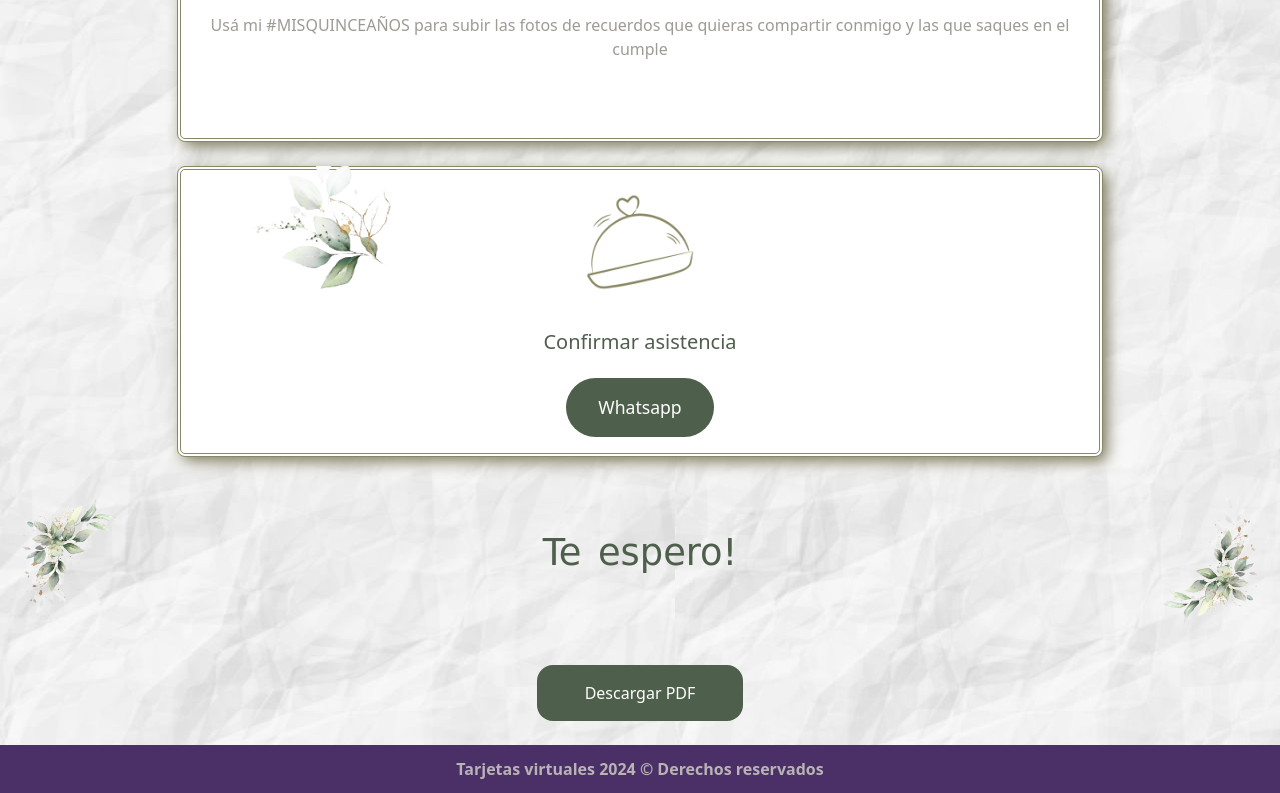
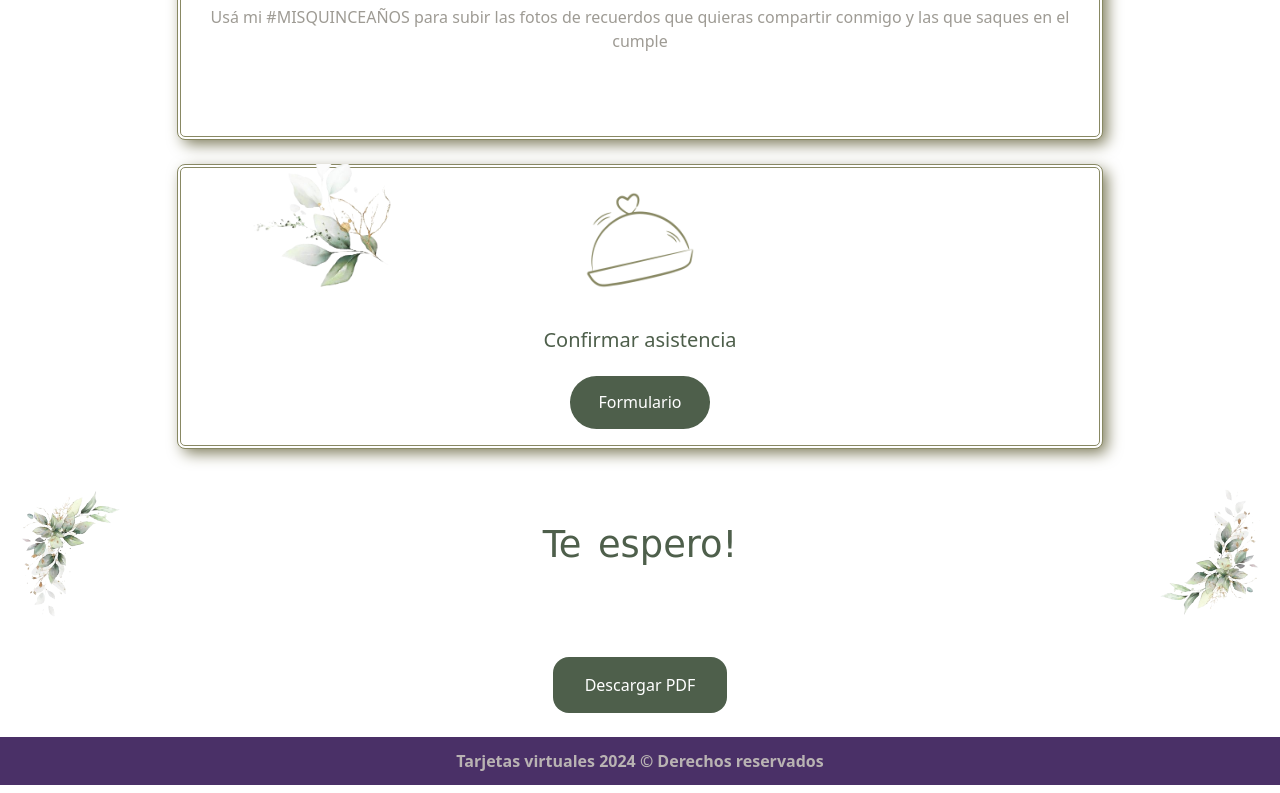
Before and after one commit to loubillone/demo-tarjeta, a plain HTML site: page index.html in a window 1280 px wide. Shown: the part 1513-2306 px from the top of the page. Drawn offline with nearby package versions, Linux system fonts and the light colour scheme; a web font is replaced by a local one.

Commit message:
fijo background

```diff
--- a/css/style.css
+++ b/css/style.css
@@ -19,8 +19,11 @@
 
 body {
   /* background-color: #bcc7b6; */
-  background-color: #efefea;
+  /* background-color: #efefea; */
   background-image: url(../assets/paper\ wallpaper.jpg);
+  background-repeat: no-repeat;
+  background-position: right top;
+  background-attachment: fixed;
 }
 
 /*HEADER: imágenes + audio */
@@ -137,8 +140,8 @@ main h2 {
   border-radius: 5rem;
   background-color: #4e5f4b;
   border: none;
-  font-size: 1.1rem;
-  padding: 1rem 2rem 1rem 2rem;
+  font-size: 1rem;
+  padding: 0.9rem 1.8rem 0.9rem 1.8rem;
 }
 
 /*BOTON DESCARGA */
@@ -147,7 +150,7 @@ main h2 {
   background-color: #4e5f4b;
   border: none;
   font-size: 1rem;
-  padding: 1rem 3rem 1rem 3rem;
+  padding: 1rem 2rem 1rem 2rem;
 }
 
 .btn-descarga a {
--- a/index.html
+++ b/index.html
@@ -213,7 +213,7 @@
                   <a
                     href="https://api.whatsapp.com/send?phone=3815187503&text=Hola%20Anto,%20confirmo%20asistencia!"
                     class="btn btn-primary btn-card-seccion mt-2"
-                    >Whatsapp</a
+                    >Formulario</a
                   >
                 </div>
               </div>
@@ -242,10 +242,9 @@
       <div class="row">
         <div class="col d-flex justify-content-center">
           <button class="btn-descarga my-4">
-            <a href="./assets/PAW PATROL LINKEADO.pdf" download
-              >Descargar PDF</a
-            >
+            <a href="">Descargar PDF</a>
           </button>
+          <!-- download -->
         </div>
       </div>
     </div>
```
